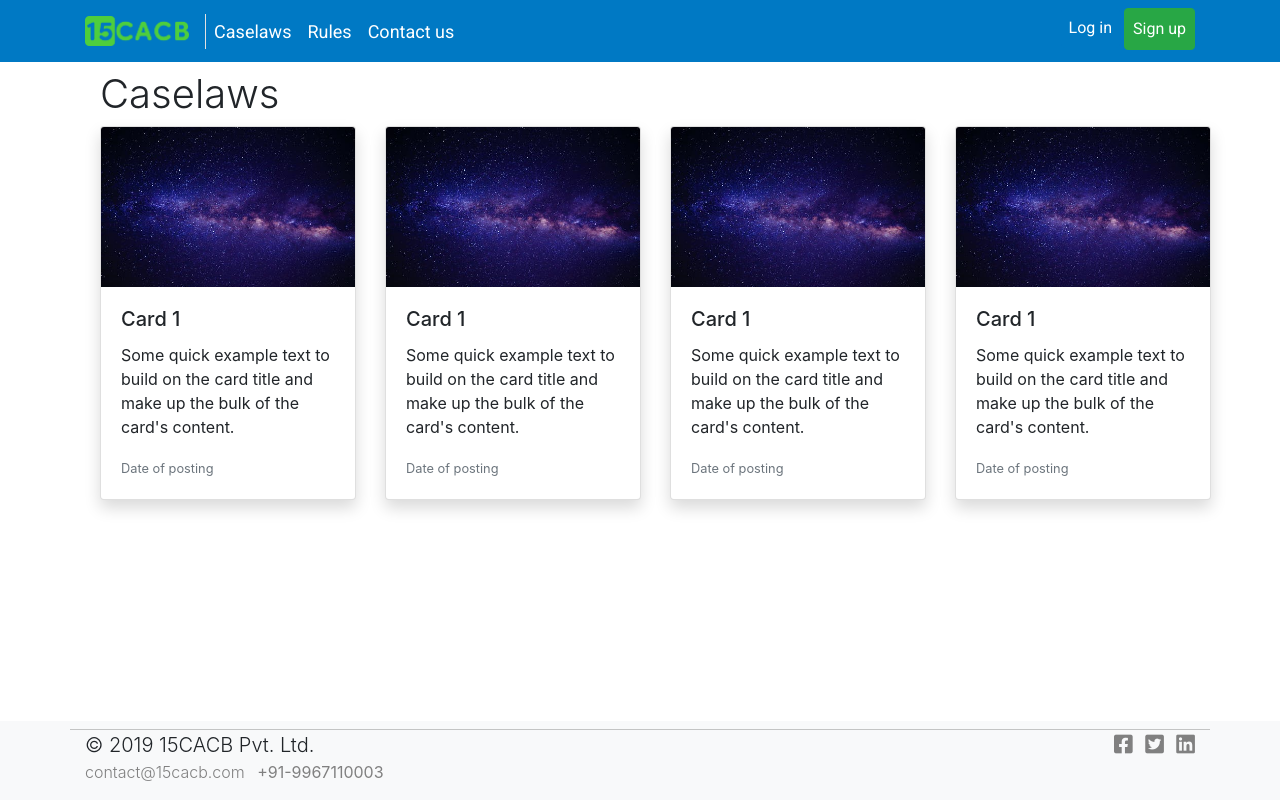
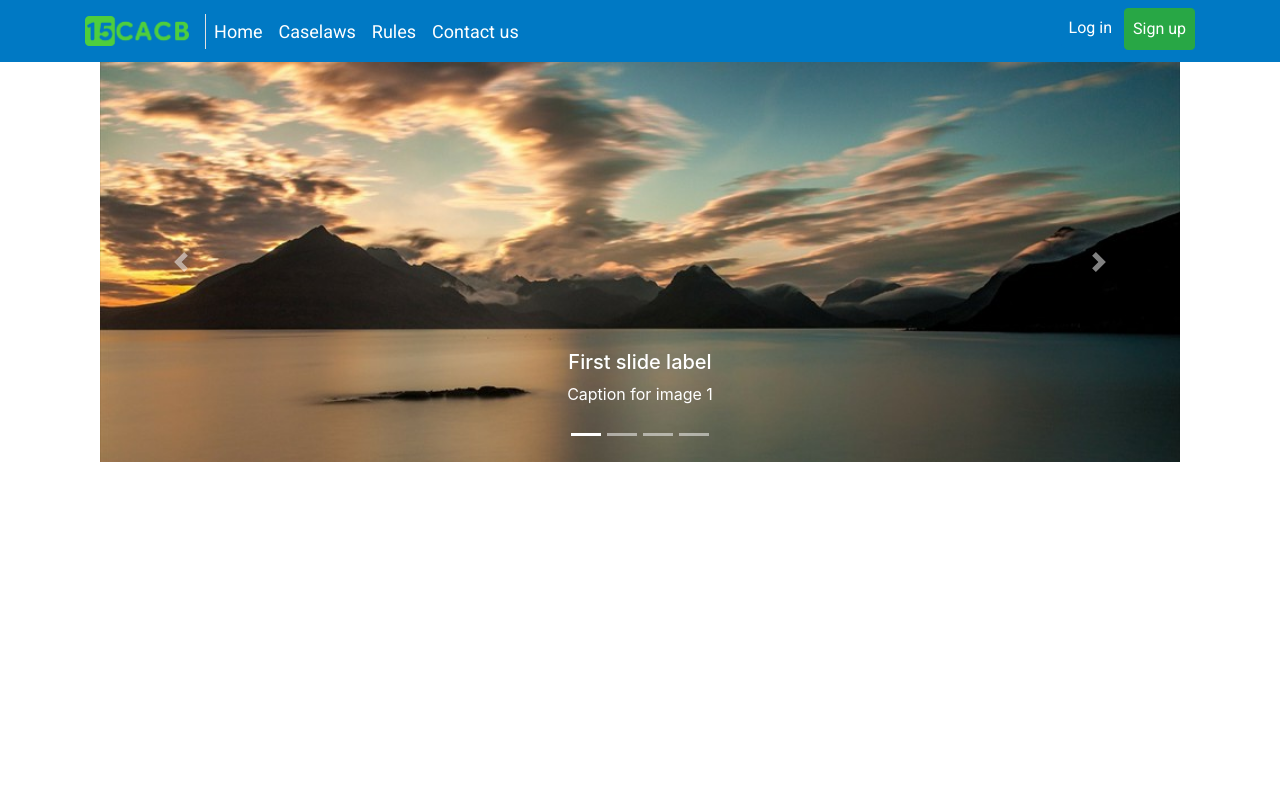
Before and after one commit to adityasanil/15CACB, a PHP site: page / in a window 1280 px wide. Run offline with PHP 8.4, Linux system fonts and the light colour scheme; some libraries are stand-ins or nearby versions.

Commit message:
Home page initiated

```diff
--- a/database/15CACB.sql
+++ b/database/15CACB.sql
@@ -3,7 +3,7 @@
 -- https://www.phpmyadmin.net/
 --
 -- Host: localhost:8889
--- Generation Time: Jul 23, 2019 at 06:53 PM
+-- Generation Time: Jul 26, 2019 at 12:36 PM
 -- Server version: 5.7.25
 -- PHP Version: 7.3.1
 
@@ -65,7 +65,7 @@ CREATE TABLE `Users` (
 --
 
 INSERT INTO `Users` (`id`, `firstName`, `lastName`, `userName`, `password`, `identity`, `email`, `contact`) VALUES
-('55015d28369b9a465', 'Aditya', 'Sanil', 'aditya.sanil', '$2y$10$KqY6v7dqtROz4PA9yyWdruV2JNW9t0w/pSunDV6HpicBD5qB4GfnC', 'client', 'aditya.sanil@somaiya.edu', '8169848105'),
+('55015d28369b9a465', 'Aditya', 'Sanil', 'aditya.sanil', '$2y$10$57jI7cvnG94RY8UnIY744OcYqkbe0GNIf5SGC.bxN0RftDomjwwH.', 'client', 'aditya.sanil@somaiya.edu', '8169848105'),
 ('68305d283e31e4d68', 'Jigar', 'Thakkar', 'jigar.kt', '$2y$10$xvcLol8yf43oheedlJmb3ONJaxlWhYNTDOVPKFEnCvyu0rqSnYhXu', 'admin', 'jigar.kt@somaiya.edu', '7666003731');
 
 --
--- a/index.php
+++ b/index.php
@@ -8,13 +8,17 @@ session_start();
         <meta charset="utf-8">
         <meta http-equiv="X-UA-Compatible" content="IE=edge">
         <title>CACB</title>
-        <meta name="description" content="">
+        <meta name="description" content="15CACB documents">
+        <meta name="keywords" content="15CA, 15CB, 15CACB, CACB, CA">
+
         <meta name="viewport" content="width=device-width, initial-scale=1">
         <link rel="icon" type="png" href="images/15.png">
+
         <script src="https://code.jquery.com/jquery-3.4.1.js" integrity="sha256-WpOohJOqMqqyKL9FccASB9O0KwACQJpFTUBLTYOVvVU=" crossorigin="anonymous"></script>
         <link rel="stylesheet" href="https://stackpath.bootstrapcdn.com/bootstrap/4.3.1/css/bootstrap.min.css" integrity="sha384-ggOyR0iXCbMQv3Xipma34MD+dH/1fQ784/j6cY/iJTQUOhcWr7x9JvoRxT2MZw1T" crossorigin="anonymous">
         <link href='https://fonts.googleapis.com/css?family=Roboto' rel='stylesheet'>
         <link rel="stylesheet" href="https://cdnjs.cloudflare.com/ajax/libs/font-awesome/5.10.0-11/css/all.min.css">
+
         <link href='styles/navbarStyles.css' rel="stylesheet">
         <link href="styles/footerStyle.css" rel="stylesheet">
     </head>
@@ -33,7 +37,10 @@ session_start();
                     <div class="line"></div>
                     <ul class="navbar-nav nav mr-auto mt-2 mt-lg-0" id="pills-tab" role="tablist">
                         <li class="nav-item active">
-                            <a class="nav-link active" id="pills-caselaws-tab" data-toggle="pill" href="#pills-caselaws" role="tab" aria-controls="pills-caselaws" aria-selected="true">Caselaws</a>
+                            <a class="nav-link active" id="pills-homePage-tab" data-toggle="pill" href="#pills-homePage" role="tab" aria-controls="pills-homePage" aria-selected="true">Home</a>
+                        </li>
+                        <li class="nav-item">
+                            <a class="nav-link" id="pills-caselaws-tab" data-toggle="pill" href="#pills-caselaws" role="tab" aria-controls="pills-caselaws" aria-selected="false">Caselaws</a>
                         </li>
                         <li class="nav-item">
                             <a class="nav-link" id="pills-rules-tab" data-toggle="pill" href="#pills-rules" role="tab" aria-controls="pills-rules" aria-selected="false">Rules</a>
@@ -44,10 +51,10 @@ session_start();
                     </ul>
                     <ul class="nav navbar-nav navbar-right">
                         <li class="nav-item mr-1">
-                            <a class="nav-link btn btn-login btn-block mb-1" id="pills-home-tab" data-toggle="pill" href="#pills-home" role="tab" aria-controls="pills-home" aria-selected="false">Log in</a>
+                            <a class="nav-link btn btn-login btn-block mb-1" id="pills-login-tab" data-toggle="pill" href="#pills-login" role="tab" aria-controls="pills-login" aria-selected="false">Log in</a>
                         </li>
                         <li class="nav-item">
-                            <a class="nav-link btn btn-success btn-block mb-1" id="pills-contact-tab" data-toggle="pill" href="#pills-contact" role="tab" aria-controls="pills-contact" aria-selected="false">Sign up</a>
+                            <a class="nav-link btn btn-success btn-block mb-1" id="pills-signup-tab" data-toggle="pill" href="#pills-signup" role="tab" aria-controls="pills-signup" aria-selected="false">Sign up</a>
                         </li>
                     </ul>
                 </div>
@@ -56,7 +63,10 @@ session_start();
 
         <div class="container">
             <div class="tab-content" id="pills-tabContent">
-                <div class="tab-pane fade show active" id="pills-caselaws" role="tabpanel" aria-labelledby="pills-caselaws-tab">
+                <div class="tab-pane fade show active" id="pills-homePage" role="tabpanel" aria-labelledby="pills-homePage-tab">
+                    <?php include 'routes/homePage.php'; ?>
+                </div>
+                <div class="tab-pane fade" id="pills-caselaws" role="tabpanel" aria-labelledby="pills-caselaws-tab">
                     <?php include 'routes/caselaws.php'; ?>
                 </div>
                 <div class="tab-pane fade" id="pills-rules" role="tabpanel" aria-labelledby="pills-rules-tab">
@@ -65,10 +75,10 @@ session_start();
                 <div class="tab-pane fade" id="pills-contactus" role="tabpanel" aria-labelledby="pills-contactus-tab">
                     <?php include 'routes/contactUs.php'; ?>
                 </div>
-                <div class="tab-pane fade" id="pills-home" role="tabpanel" aria-labelledby="pills-home-tab">
+                <div class="tab-pane fade" id="pills-login" role="tabpanel" aria-labelledby="pills-login-tab">
                     <?php include 'routes/logInPage.php'; ?>
                 </div>
-                <div class="tab-pane fade" id="pills-contact" role="tabpanel" aria-labelledby="pills-contact-tab">
+                <div class="tab-pane fade" id="pills-signup" role="tabpanel" aria-labelledby="pills-signup-tab">
                     <?php include 'routes/signUpPage.php'; ?>
                 </div>
                 <div class="tab-pane fade" id="pills-resetPass" role="tabpanel" aria-labelledby="pills-resetPass-tab">
@@ -77,7 +87,7 @@ session_start();
             </div>
         </div>
 
-        <nav class="navbar fixed-bottom navbar-light bg-light">
+        <!-- <nav class="navbar fixed-bottom navbar-light bg-light">
             <div class="container borderLine">
                 <div class="float-left copyright lead">
                     &copy 2019 15CACB Pvt. Ltd.
@@ -100,12 +110,12 @@ session_start();
                     <label class="contact lead"><a href="tel:+91-9967110003" style="color: grey;">+91-9967110003</label>
                 </div>
             </div>
-        </nav>
+        </nav> -->
 
 
 
         <script src="https://cdnjs.cloudflare.com/ajax/libs/popper.js/1.14.7/umd/popper.min.js" integrity="sha384-UO2eT0CpHqdSJQ6hJty5KVphtPhzWj9WO1clHTMGa3JDZwrnQq4sF86dIHNDz0W1" crossorigin="anonymous"></script>
         <script src="https://stackpath.bootstrapcdn.com/bootstrap/4.3.1/js/bootstrap.min.js" integrity="sha384-JjSmVgyd0p3pXB1rRibZUAYoIIy6OrQ6VrjIEaFf/nJGzIxFDsf4x0xIM+B07jRM" crossorigin="anonymous"></script>
 
-    </body>
+</body>
 </html>
--- a/routes/forgotPassword.php
+++ b/routes/forgotPassword.php
@@ -40,7 +40,7 @@
 <br><br>
     <div class="container">
         <div class='row passPosition'>
-            <div class="card mb-3 p-5" style="max-width: 700px;">
+            <div class="card mb-3 p-5 shadow" style="max-width: 700px;">
                 <div class="row no-gutters">
                     <div class="col-md-4">
                         <br class='brHide'><br class='brHide'><br class='brHide'>
--- /dev/null
+++ b/routes/homePage.php
@@ -0,0 +1,67 @@
+<?php
+// session_start();
+
+?>
+<html>
+    <head>
+        <title>Home</title>
+        <meta charset="utf-8">
+        <meta name="viewport" content="width=device-width, initial-scale=1.0">
+        <link rel="stylesheet" href="https://stackpath.bootstrapcdn.com/bootstrap/4.3.1/css/bootstrap.min.css" integrity="sha384-ggOyR0iXCbMQv3Xipma34MD+dH/1fQ784/j6cY/iJTQUOhcWr7x9JvoRxT2MZw1T" crossorigin="anonymous">
+        <link href='https://fonts.googleapis.com/css?family=Roboto' rel='stylesheet'>
+        <link href='styles/navbarStyles.css' rel='stylesheet'>
+    </head>
+
+    <body>
+        <div class="container">
+            <div class="bd-example">
+                <div id="carouselExampleCaptions" class="carousel slide" data-ride="carousel">
+                    <ol class="carousel-indicators">
+                        <li data-target="#carouselExampleCaptions" data-slide-to="0" class="active"></li>
+                        <li data-target="#carouselExampleCaptions" data-slide-to="1"></li>
+                        <li data-target="#carouselExampleCaptions" data-slide-to="2"></li>
+                        <li data-target="#carouselExampleCaptions" data-slide-to="3"></li>
+                    </ol>
+                    <div class="carousel-inner">
+                        <div class="carousel-item active">
+                            <img src="images/lake.jpg" class="d-block w-100" alt="...">
+                            <div class="carousel-caption d-none d-md-block">
+                                <h5>First slide label</h5>
+                                <p>Caption for image 1</p>
+                            </div>
+                        </div>
+                        <div class="carousel-item">
+                            <img src="images/man.jpg" class="d-block w-100" alt="...">
+                            <div class="carousel-caption d-none d-md-block">
+                                <h5>Second slide label</h5>
+                                <p>Caption for image 2</p>
+                            </div>
+                        </div>
+                        <div class="carousel-item">
+                            <img src="images/sunset.jpg" class="d-block w-100" alt="...">
+                            <div class="carousel-caption d-none d-md-block">
+                                <h5>Third slide label</h5>
+                                <p>Caption for image 3</p>
+                            </div>
+                        </div>
+                        <div class="carousel-item">
+                            <img src="images/space.jpeg" class="d-block w-100" alt="...">
+                            <div class="carousel-caption d-none d-md-block">
+                                <h5>Fourth slide label</h5>
+                                <p>Caption for image 4</p>
+                            </div>
+                        </div>
+                    </div>
+                    <a class="carousel-control-prev" href="#carouselExampleCaptions" role="button" data-slide="prev">
+                        <span class="carousel-control-prev-icon" aria-hidden="true"></span>
+                        <span class="sr-only">Previous</span>
+                    </a>
+                    <a class="carousel-control-next" href="#carouselExampleCaptions" role="button" data-slide="next">
+                        <span class="carousel-control-next-icon" aria-hidden="true"></span>
+                        <span class="sr-only">Next</span>
+                    </a>
+                </div>
+            </div>
+        </div>
+    </body>
+</html>
--- a/styles/navbarStyles.css
+++ b/styles/navbarStyles.css
@@ -112,3 +112,14 @@
     border-left: 1px solid #cccccc !important;
     height: 350px !important;
 }
+
+.carousel-item {
+    height: 400px;
+}
+
+.carousel-item img {
+    position: absolute;
+    background-size: cover;
+    min-height: 400px;
+    ;
+}
```
Also changed, not shown: test/process.php (deleted, +0 -85 lines), test/test.html (deleted, +0 -58 lines), images/lake.jpg (added), images/man.jpg (added), images/sunset.jpg (added).
